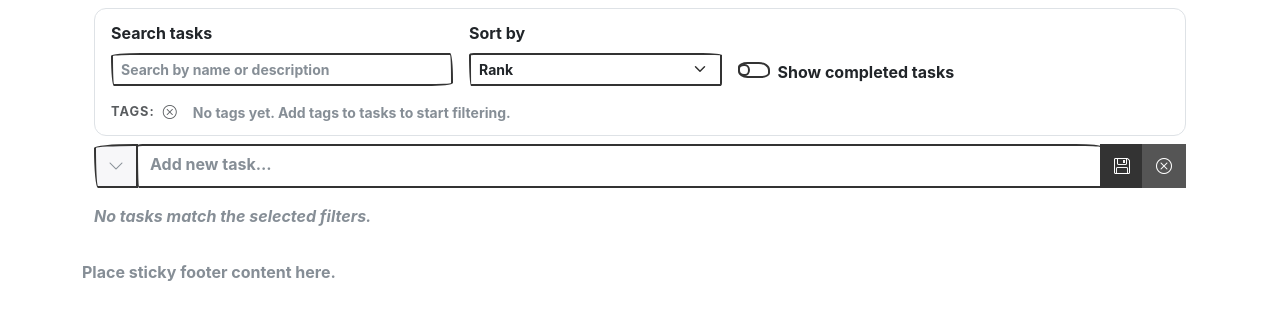
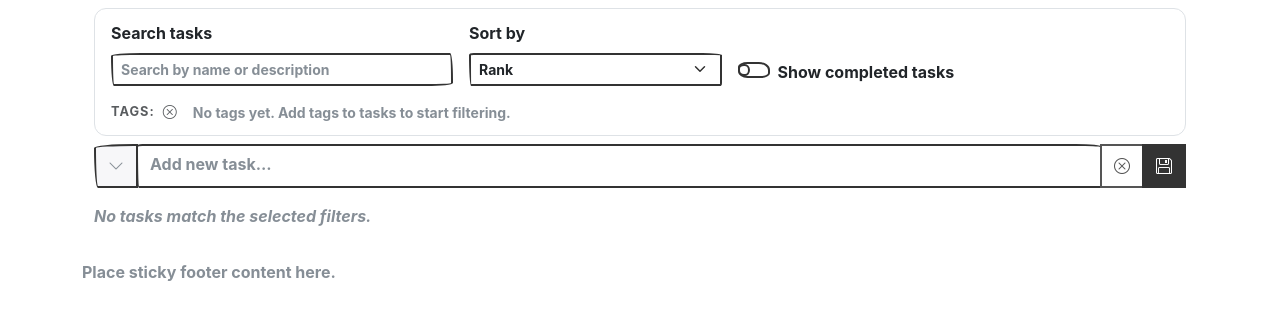
Before and after one commit to hamlet2k/ProjectsManager, a Flask app: template templates/task.html in a window 1280 px wide. Shown: the part 70-390 px from the top of the page. Run offline with Flask 3, Linux system fonts and the light colour scheme; the template is opened without the code that fills it: values that come from a table or form of the project are taken from there, others are empty; the visitor is signed in with stand-in values (Sample User, id 1); some libraries are stand-ins or nearby versions; some web fonts are replaced.

Commit message:
Swap the Position of the Save and Cancel Buttons Fixes #79

```diff
--- a/templates/task.html
+++ b/templates/task.html
@@ -551,11 +551,11 @@
                     data_expanded_class="quick-task-input--expanded",
                     data_overflow_class="quick-task-input--overflow"
                 ) }}
+                <button id="quick-cancel-btn" class="btn btn-outline-secondary" type="reset">
+                    <i class="bi bi-x-circle"></i>
+                </button>
                 <button id="quick-add-btn" class="btn btn-primary" type="submit">
                     <i class="bi bi-floppy"></i>
-                </button>
-                <button id="quick-cancel-btn" class="btn btn-secondary" type="reset">
-                    <i class="bi bi-x-circle"></i>
                 </button>
                 {% set name_error = task_form.name.errors[0] if task_form.name.errors else '' %}
                 <div class="invalid-feedback {% if not name_error %}d-none{% endif %}" data-feedback-for="name">{{ name_error }}</div>
```
